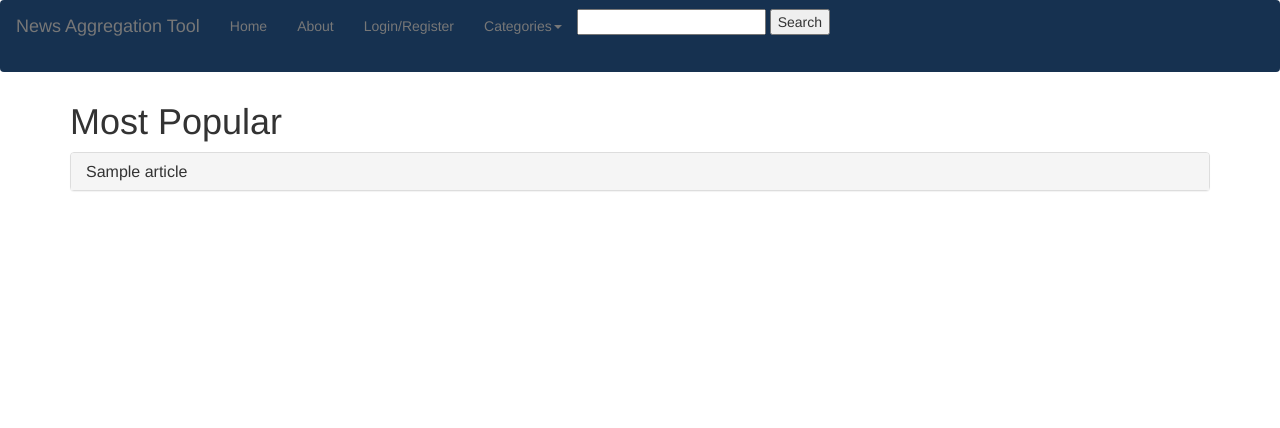
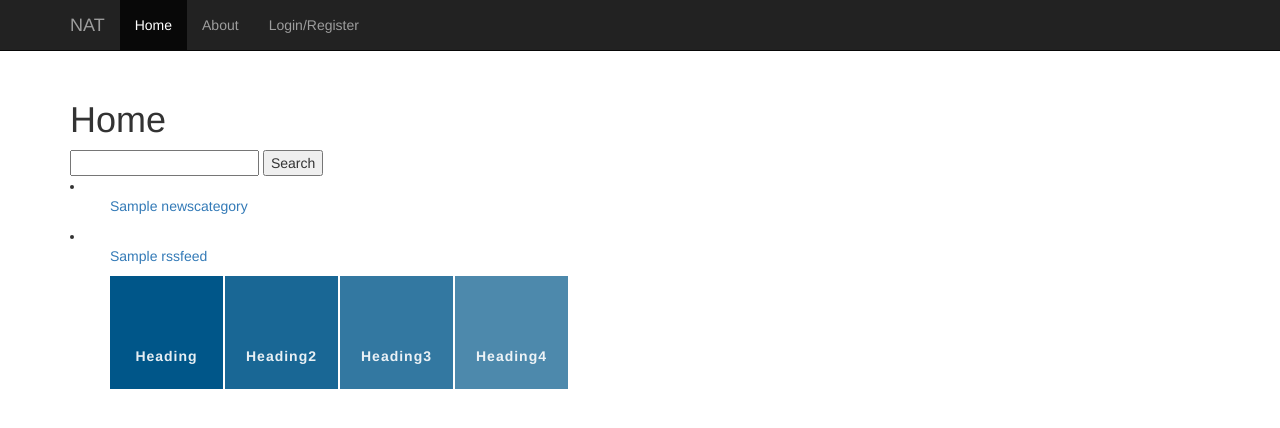
Before and after one commit to MaximKN/CS3051NAT, a Django app: page / in a window 1280 px wide. Shown: the top 428 px of the page. Run offline with Django 3.2, Linux system fonts and the light colour scheme; tables that the repository leaves empty hold one stand-in row (values such as "Sample post"); some libraries are stand-ins or nearby versions.

Commit message:
Re-commiting

```diff
--- a/nat/static/nat/style.css
+++ b/nat/static/nat/style.css
@@ -1,29 +1,109 @@
 /*All changes made to the template go here*/
 
 .main-content{
-    margin-top: -10px;
+    margin-top: 80px;
 }
 
-.navbar-default {
-  background-color: #163150;
-  border-color: transparent;
-  padding-bottom: -20px;
+ul.accordion {
+  list-style-type: none;
+  position: relative;
+  top: 0;
+  line-height: 1.5em;
 }
 
-div.article
-{
-  background-color: #75000d;
-  color:white;
-  margin:20px;
-  padding:20px;
-  width: 800px;
-  height: 200px;
+ul.accordion li {
+  float: left;
+  width: 115px;
+  height: 115px;
+  display: block;
+  border-right: 2px solid #fff;
+  border-bottom: 2px solid #fff;
+  background: #fff;
+  background-repeat: no-repeat;
+  background-position: center center;
+  position: relative;
+  overflow: hidden;
+  cursor: pointer;
+  /*-webkit-box-shadow: 1px 3px 5px #555;*/
+  /*-moz-box-shadow: 1px 3px 5px #555;*/
+  /*box-shadow: 1px 3px 5px #555;*/
 }
 
-.dropdown-menu > li > a {
-  margin-top: -40px;
+
+ul.accordion li.bleft { border-left: 2px solid #fff; }
+
+ul.accordion li .heading {
+  /*background: #fff;*/
+  padding: 10px;
+  margin-top: 60px;
+  opacity: 0.9;
+  font-weight: bold;
+  letter-spacing: 1px;
+  font-size: 14px;
+  color: #ffffff;
+  text-align: center;
+  /*text-shadow: -1px -1px 1px #ccc;*/
 }
 
-.navbar-form {
-  margin-left: -30px;
+ul.accordion li .description {
+  position: absolute;
+  width: 480px;
+  height: 175px;
+  bottom: 0;
+  left: 0;
+  display: none;
 }
+
+ul.accordion li .description h2 {
+  text-transform: uppercase;
+  font-style: normal;
+  font-weight: bold;
+  letter-spacing: 1px;
+  font-size: 45px;
+  color: #ffffff;
+  text-align: left;
+  margin: 0 0 15px 20px;
+  /*text-shadow: -1px -1px 1px #ccc;*/
+}
+
+ul.accordion li .description p {
+  line-height: 14px;
+  margin: 10px 22px;
+  font-size: 12px;
+  font-weight: normal;
+  text-transform: none;
+  letter-spacing: normal;
+}
+
+ul.accordion li .description a {
+  position: absolute;
+  bottom: 5px;
+  left: 20px;
+  font-style: normal;
+  font-size: 11px;
+  text-decoration: none;
+  color: #ffffff;
+}
+
+ul.accordion li .description a:hover {
+  color: #ffffff;
+  text-decoration: underline;
+}
+
+ul.accordion li .bgDescription {
+  background: linear-gradient(0deg, #fff 40%, rgba(255,255,255,0));
+  height: 340px;
+  position: absolute;
+  bottom: 0px;
+  left: 0px;
+  width: 100%;
+  display: none;
+}
+
+ul.accordion li.bg1 { background: #005689; }
+
+ul.accordion li.bg2 { background: #196795; }
+
+ul.accordion li.bg3 { background: #3378A1; }
+
+ul.accordion li.bg4 { background: #4D89AC; }
--- a/nat/templates/nat/article.html
+++ b/nat/templates/nat/article.html
@@ -9,6 +9,7 @@
     <pre>{{ article.description }}</pre>
     <pre>{{ article.link }}</pre>
     <pre>{{ article.country }}</pre>
+
 
 <!-- SHARE BUTTONS -->
 <div id="share-buttons">
--- a/nat/templates/nat/base.html
+++ b/nat/templates/nat/base.html
@@ -13,10 +13,10 @@
     <title>{% block title %}{% endblock %} &ndash; CS3051:News Aggregation Tool</title>
 
     <!-- Bootstrap core CSS TEMPLATE -->
-    <link rel="stylesheet" type="text/css" href="https://maxcdn.bootstrapcdn.com/bootswatch/3.3.5/cosmo/bootstrap.css">
+    <link href="https://maxcdn.bootstrapcdn.com/bootswatch/3.3.5/cosmo/bootstrap.css" rel="stylesheet">
 
     <!-- Custom styles for this template -->
-   <link href="{% static 'nat/style.css' %}" rel="stylesheet">
+    <link href="{% static 'nat/style.css' %}" rel="stylesheet">
     <!-- jQuery -->
     <script src="http://code.jquery.com/jquery-1.11.3.min.js"></script>
 
@@ -29,59 +29,29 @@
 
   <body>
 
-  <nav class="navbar navbar-default">
-      <div class="container-fluid">
-        <!-- Brand and toggle get grouped for better mobile display -->
+    <nav class="navbar navbar-inverse navbar-fixed-top">
+      <div class="container">
         <div class="navbar-header">
-          <button type="button" class="navbar-toggle collapsed" data-toggle="collapse" data-target="#bs-example-navbar-collapse-1" aria-expanded="false">
+          <button type="button" class="navbar-toggle collapsed" data-toggle="collapse" data-target="#navbar" aria-expanded="false" aria-controls="navbar">
             <span class="sr-only">Toggle navigation</span>
             <span class="icon-bar"></span>
             <span class="icon-bar"></span>
             <span class="icon-bar"></span>
           </button>
-          <a class="navbar-brand" href="{% url 'home' %}">News Aggregation Tool</a>
+          <a class="navbar-brand" href="{% url 'home' %}">NAT</a>
         </div>
-         <div id="navbar" class="collapse navbar-collapse">
+          <!--- TOP NAVIGATION BAR DIV --->
+        <div id="navbar" class="collapse navbar-collapse">
           <ul class="nav navbar-nav">
-            <li class="static"><a href="{% url 'home' %}">Home</a></li>
-            <li class="static"><a href="{% url 'about' %}">About</a></li>
-              <!-- Added Login/Register button, 'login' URL found in login.html-->
-              <li class="static"><a href="{% url 'login' %}">Login/Register</a></li>
-              <!-- Dropdown menu for categories -->
-                <li class="dropdown">
-                     <a href="#" class="dropdown-toggle" data-toggle="dropdown" role="button" aria-haspopup="true" aria-expanded="false">Categories<span class="caret"></span></a>
-                        <ul class="dropdown-menu">
-                          <li><div class="checkbox checkbox-info checkbox-circle">
-                             <input id="checkbox8" class="styled" type="checkbox" checked>
-                             <label for="checkbox8">World News</label>
-                          </div></li>
-                          <li><div class="checkbox checkbox-info checkbox-circle">
-                             <input id="checkbox8" class="styled" type="checkbox" checked>
-                             <label for="checkbox8">Sport</label>
-                          </div></li>
-                          <li><div class="checkbox checkbox-info checkbox-circle">
-                             <input id="checkbox8" class="styled" type="checkbox" checked>
-                             <label for="checkbox8">Technology</label>
-                          </div></li>
-                          <li><div class="checkbox checkbox-info checkbox-circle">
-                             <input id="checkbox8" class="styled" type="checkbox" checked>
-                             <label for="checkbox8">Science</label>
-                          </div></li>
-                          <li><div class="checkbox checkbox-info checkbox-circle">
-                             <input id="checkbox8" class="styled" type="checkbox" checked>
-                             <label for="checkbox8">Education</label>
-                          </div></li>
-                      </ul>
-                     </li>
-         </ul>
-             <!-- Search bar placed in top nav bar -->
-            <form class="navbar-form navbar-center" action="/search/" method="get">
-                <input type="text" name="q">
-                <input type="submit" value="Search">
-            </form>
-        </div>
+            <li class="active"><a href="{% url 'home' %}">Home</a></li>
+            <li><a href="{% url 'about' %}">About</a></li>
+              <!-- Added Login/Register button, 'login' URL found in login.html - Sherlock-->
+              <li><a href="{% url 'login' %}">Login/Register</a></li>
+          </ul>
+        </div><!--/.nav-collapse -->
       </div>
-  </nav>
+    </nav>
+
 
     <div class="container main-content">
         {% block content %}
@@ -96,7 +66,7 @@
     <script src="https://maxcdn.bootstrapcdn.com/bootstrap/3.3.5/js/bootstrap.js"></script>
     <!-- IE10 viewport hack for Surface/desktop Windows 8 bug -->
     <script src="../../assets/js/ie10-viewport-bug-workaround.js"></script>
-    <!-- jQuery -->
-    <script src="http://code.jquery.com/jquery-1.11.3.min.js"></script>
+    <!-- Add in own .js file -->
+    <script src="{% static 'nat/scripts.js' %}"></script>
   </body>
 </html>
--- a/nat/templates/nat/home.html
+++ b/nat/templates/nat/home.html
@@ -1,4 +1,18 @@
-
+{#{% extends 'nat/base.html' %}#}
+{##}
+{#{% block title %}#}
+{#Home#}
+{#{% endblock %}#}
+{##}
+{#{%  block content %}#}
+{#    <h1>Home</h1>#}
+{#    {% for article in articles %}#}
+{#        <h4><a href="{% url 'article' article.id %}"> {{ article.title }}</a></h4>#}
+{#        <div>{{ article.description }}</div>#}
+{#        <pre>{{ article.link }}</pre>#}
+{#        <pre>{{ article.source }}</pre>#}
+{#    {% endfor %}#}
+{#{% endblock %}#}
 
 {% extends 'nat/base.html' %}
 
@@ -7,26 +21,78 @@ Home
 {% endblock %}
 
 {%  block content %}
-    <h1>Most Popular</h1>
-    <div class="panel-group" id="accordion" role="tablist" aria-multiselectable="true">
-    {% for article in popular %}
-            <div class="panel panel-default">
-                <div class="panel-heading" role="tab" id="heading{{ forloop.counter }}">
-                    <h4 class="panel-title">
-                        <a role="button" data-toggle="collapse" data-parent="#accordion" href="#collapse{{ forloop.counter }}" aria-expanded="true" aria-controls="collapse{{ forloop.counter }}">
-                            {{ article.title }}
-                        </a>
-                    </h4>
-                </div>
-                <div id="collapse{{ forloop.counter }}" class="panel-collapse collapse" role="tabpanel" aria-labelledby="heading{{ forloop.counter }}">
-                    <div class="panel-body">
-                        <p>{{ article.description }}</p>
-                        <a href="{{ article.link }}">Read More</a>
-                    </div>
-                </div>
-            </div>
+    <h1>Home</h1>
+
+    <form action="/search/" method="get">
+        <input type="text" name="q">
+        <input type="submit" value="Search">
+    </form>
+
+{# Why have it twice? #}
+{#    {% for article in articles %}#}
+{#        <h4><a href="{% url 'article' article.id %}"> {{ article.title }}</a></h4>#}
+{#        <div>{{ article.date }}</div>#}
+{#        <pre>{{ article.link }}</pre>#}
+{#        <pre>{{ article.source }}</pre>#}
+{#    {% endfor %}#}
+    <li>
+    {% for newscategory in newscategories %}
+        <ul><a href="{% url 'newscategory' newscategory.id %}"> {{ newscategory.title }}</a></ul>
     {% endfor %}
-    </div>
+    </li>
+    <li>
+    {% for rssfeed in rssfeeds %}
+        <ul><a href="{% url 'rssfeed' rssfeed.id %}"> {{ rssfeed.title }}</a></ul>
+    {% endfor %}
+    </li>
 
+    <ul class="accordion" id="accordion">
+      <li class="bg1">
+        <div class="heading">Heading</div>
+        <div class="bgDescription"></div>
+        <div class="description">
+          <h2>Heading 1</h2>
+          <p>Description 1</p>
+          <a href="#">Read more</a> </div>
+      </li>
+    </ul>
+    <ul class="accordion" id="accordion">
+      <li class="bg2">
+        <div class="heading">Heading2</div>
+        <div class="bgDescription"></div>
+        <div class="description">
+          <h2>Heading 2</h2>
+          <p>Description 2</p>
+          <a href="#">Read more</a> </div>
+      </li>
+    </ul>
+    <ul class="accordion" id="accordion">
+      <li class="bg3">
+        <div class="heading">Heading3</div>
+        <div class="bgDescription"></div>
+        <div class="description">
+          <h2>Heading 3</h2>
+          <p>Description 3</p>
+          <a href="#">Read more</a> </div>
+      </li>
+    </ul>
+    <ul class="accordion" id="accordion">
+      <li class="bg4">
+        <div class="heading">Heading4</div>
+        <div class="bgDescription"></div>
+        <div class="description">
+          <h2>Heading 4</h2>
+          <p>Description 4</p>
+          <a href="#">Read more</a> </div>
+      </li>
+    </ul>
 
+    {% for article in articles %}
+        {% if article.country == region_specifier %}
+        <h4><a href="{% url 'article' article.id %}"> {{ article.title }}</a></h4>
+        <div>{{ article.get_short_text }}</div>
+        <pre>{{ article.link }}</pre>
+        <pre>{{ article.source }}</pre>
+        {% endif %}
+    {% endfor %}
 {% endblock %}
--- a/nat/templates/nat/login.html
+++ b/nat/templates/nat/login.html
@@ -8,6 +8,8 @@
     <link href="https://maxcdn.bootstrapcdn.com/bootswatch/3.3.5/cosmo/bootstrap.css" rel="stylesheet">
     <!-- Link to custom stylesheet for this particular login page -->
     <link rel="stylesheet" type="text/css" href="../../static//nat/stylesheet.css">
+    <!-- jQuery -->
+    <script src="http://code.jquery.com/jquery-1.11.3.min.js"></script>
 
 </head>
 <body>
@@ -91,7 +93,5 @@
     <script src="https://ajax.googleapis.com/ajax/libs/jquery/1.11.3/jquery.min.js"></script>
     <script src="https://maxcdn.bootstrapcdn.com/bootstrap/3.3.5/js/bootstrap.js"></script>
     <script src="../../static//nat/login.js"></script>
-    <!-- jQuery -->
-    <script src="http://code.jquery.com/jquery-1.11.3.min.js"></script>
 </body>
 </html>
--- a/nat/templates/nat/search_results.html
+++ b/nat/templates/nat/search_results.html
@@ -2,6 +2,7 @@
     <title>Search</title>
 </head>
 <body>
+
     <form action="/search/" method="get">
         <input type="text" name="q">
         <input type="submit" value="Search">
--- a/nat/views.py
+++ b/nat/views.py
@@ -3,60 +3,91 @@ from rssparser import *
 from models import *
 from nat.rssparser import *
 
+region_specifier = 4;
 
 def home(request):
     articles = Article.objects.all()
     newscategories = NewsCategory.objects.all()
     rssfeeds = RssFeed.objects.all()
-    popular = most_popular()
     context = {
+        'region_specifier': region_specifier,
         'articles': articles,
         'newscategories': newscategories,
         'rssfeeds': rssfeeds,
-        'popular' : popular,
     }
     return render(request, 'nat/home.html', context)
 
-def most_popular():
-    keyword = find_most_popular_keyword()
-    return Article.objects.filter(title__icontains=keyword)[:10]
+
+def var(word, var):
+    if var == 0:
+        return word
+    if var == 1:
+        return word + " "
+    if var == 2:
+        return " " + word
+    if var == 3:
+        return " " + word + " "
 
 
 def search(request):
     if 'q' in request.GET and request.GET['q']:
-        #what the person types in for searching
+        # what the person types in for searching
         q = request.GET['q']
         q = q.lower()
 
-        #new
+        # new
         qString = q
         q = q.split()
         articles = []
-        #finds all articles with a keyword contained in q
+        # finds all articles with a keyword contained in q
+
         for keyWord in q:
             tempList = Article.objects.filter(title__icontains=keyWord)
+            tempList2 = Article.objects.filter(description__icontains=keyWord)
             articles += tempList
+            articles += tempList2
 
-        #filter multiple occurances of articles for different keywords
+        # filter multiple occurances of articles for different keywords
         for article in articles:
             while articles.count(article) > 1:
                 articles.remove(article)
 
+        if len(q) == 1:
+            for article in articles:
+                article.search_order = 0
+                if (var(qString.lower(), 3) in article.title.lower()):
+                    article.search_order += 50
+                if var(qString.lower(), 3) in article.description.lower():
+                    article.search_order += 25
+                if len(qString) > 4:
+                    if (qString.lower() in article.title.lower()):
+                        article.search_order +=50
+                    if (qString.lower() in article.title.lower()):
+                        article.search_order +=25
+        else:
+            # find best articles to match higher search order = better
+            for article in articles:
+                article.search_order = 0
+                if qString.lower() in article.title.lower():
+                    article.search_order += 100
+                if qString.lower() in article.description.lower():
+                    article.search_order += 75
+                for keyWord in q:
+                    if var(keyWord.lower(), 0) in article.title.lower():
+                        # print(article.search_order)
+                        article.search_order += 20
+                    if var(keyWord.lower(), 0) in article.description.lower():
+                        article.search_order += 5
 
-        #find best articles to match higher search order = better
-        for article in articles:
-            article.search_order = 0
-            for keyWord in q:
-                if keyWord in article.title.lower():
-                    print(article.search_order)
-                    article.search_order += 1
+        # removing articles that failed to be relevant enough with the search
+        articles[:] = [article for article in articles if (article.search_order >= 25)]
 
-        for i in range(len(articles)-1,0,-1):
+        for i in range(len(articles) - 1, 0, -1):
             for j in range(i):
-                if articles[j].search_order < articles[j+1].search_order:
+                if articles[j].search_order < articles[j + 1].search_order:
                     temp = articles[j]
-                    articles[j] = articles[j+1]
-                    articles[j+1] = temp
+                    articles[j] = articles[j + 1]
+                    articles[j + 1] = temp
 
         return render(request, 'nat/search_results.html', {'articles': articles, 'query': qString})
     else:
```
